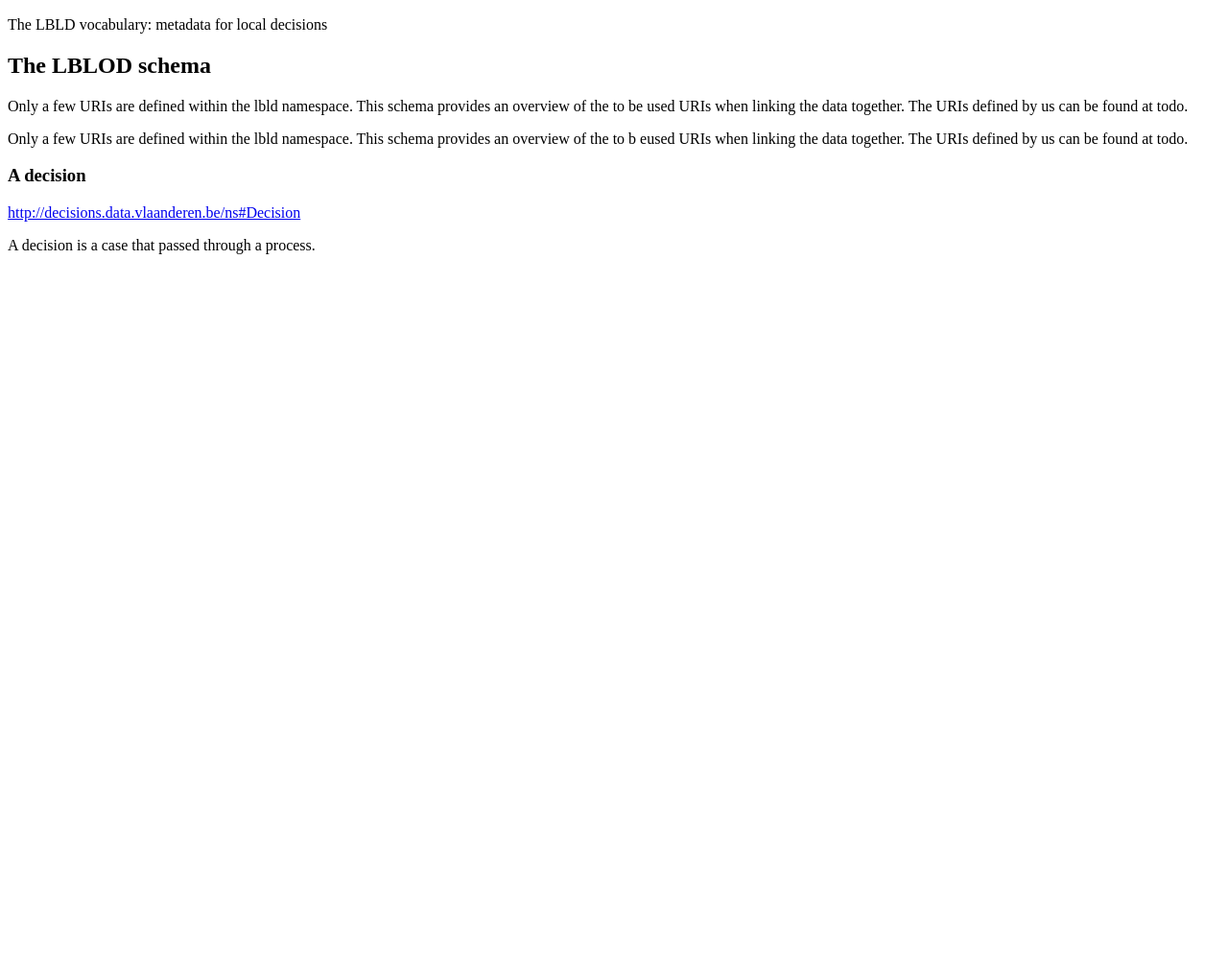
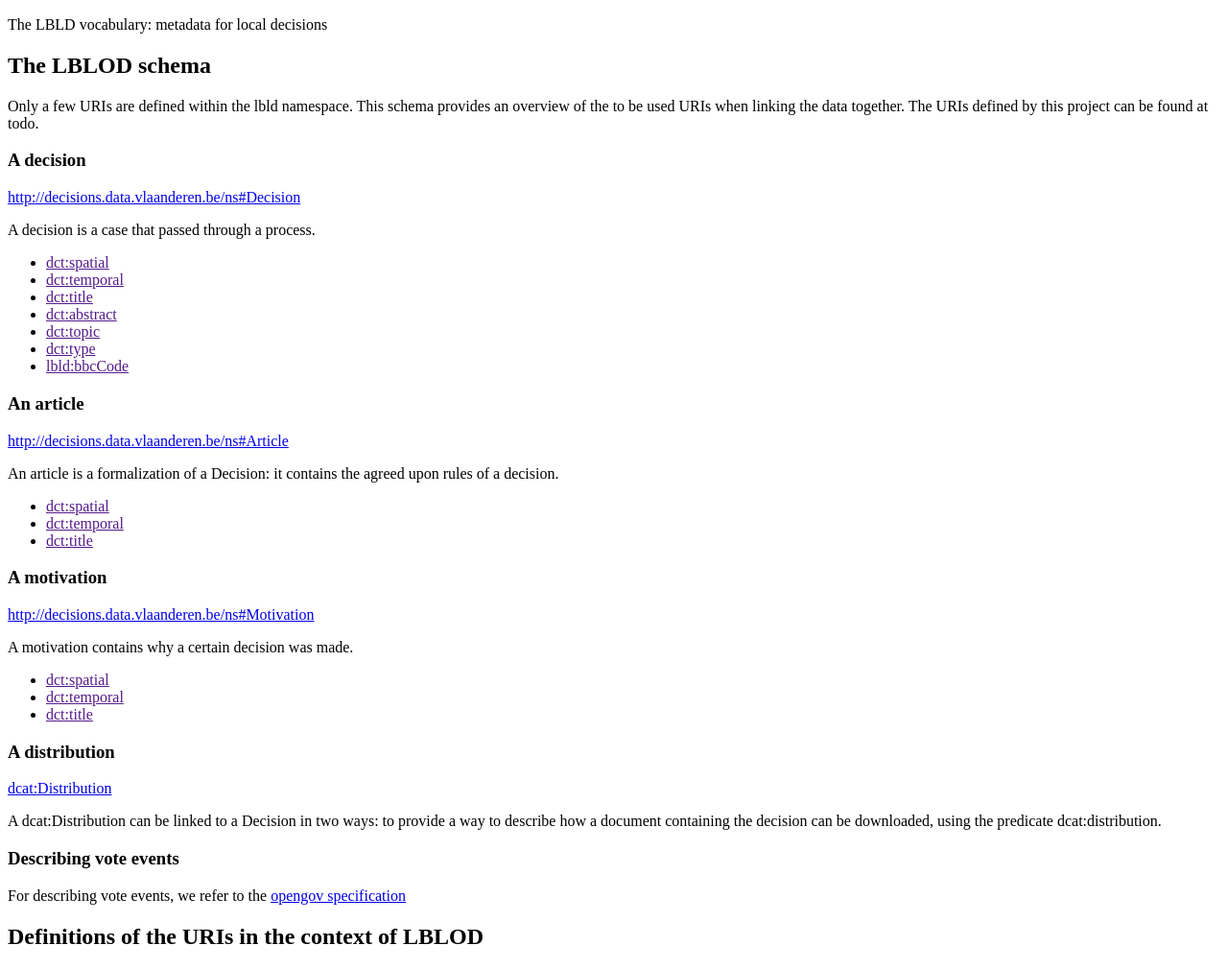
Before and after one commit to Ecoblockchain/vocabulary, a plain HTML site: page index.html in a window 1280 px wide. Shown: the part 594-1604 px from the top of the page at 96% size. Before the commit the page ends 875 px from the top, so only its background shows below. Drawn offline with Linux system fonts and the light colour scheme.

Commit message:
Added descriptions

```diff
--- a/index.html
+++ b/index.html
@@ -39,18 +39,63 @@
       <p>
         Only a few URIs are defined within the lbld namespace.
         This schema provides an overview of the to be used URIs when linking the data together.
-        The URIs defined by us can be found at todo.
-      </p>
-      <p class="informative">
-        Only a few URIs are defined within the lbld namespace.
-        This schema provides an overview of the to b eused URIs when linking the data together.
-        The URIs defined by us can be found at todo.
+        The URIs defined by this project can be found at todo.
       </p>
       <h3>A decision</h3>
       <p class="h3-uri"><a href="http://decisions.data.vlaanderen.be/ns#Decision">http://decisions.data.vlaanderen.be/ns#Decision</a></p>
-      <p class="conformative definition">
+      <p class="definition">
         A decision is a case that passed through a process.
       </p>
+      <p class="properties">
+        <ul class="hlist">
+          <li><a href="">dct:spatial</a></li>
+          <li><a href="">dct:temporal</a></li>
+          <li><a href="">dct:title</a></li>
+          <li><a href="">dct:abstract</a></li>
+          <li><a href="">dct:topic</a></li>
+          <li><a href="">dct:type</a></li>
+          <li><a href="">lbld:bbcCode</a></li>
+        </ul>
+      </p>
+      <h3>An article</h3>
+      <p class="h3-uri"><a href="http://decisions.data.vlaanderen.be/ns#Decision">http://decisions.data.vlaanderen.be/ns#Article</a></p>
+      <p class="definition">
+        An article is a formalization of a Decision: it contains the agreed upon rules of a decision.
+      </p>
+      <p class="properties">
+        <ul class="hlist">
+          <li><a href="">dct:spatial</a></li>
+          <li><a href="">dct:temporal</a></li>
+          <li><a href="">dct:title</a></li>
+        </ul>
+      </p>
+
+      <h3>A motivation</h3>
+      <p class="h3-uri"><a href="http://decisions.data.vlaanderen.be/ns#Decision">http://decisions.data.vlaanderen.be/ns#Motivation</a></p>
+      <p class="definition">
+        A motivation contains why a certain decision was made.
+      </p>
+      <p class="properties">
+        <ul class="hlist">
+          <li><a href="">dct:spatial</a></li>
+          <li><a href="">dct:temporal</a></li>
+          <li><a href="">dct:title</a></li>
+        </ul>
+      </p>
+
+      <h3>A distribution</h3>
+      <p class="h3-uri"><a href="#Distribution">dcat:Distribution</a></p>
+      <p>
+        A dcat:Distribution can be linked to a Decision in two ways: to provide a way to describe how a document containing the decision can be downloaded, using the predicate dcat:distribution.
+      </p>
+
+      <h3>Describing vote events</h3>
+      <p>For describing vote events, we refer to the <a href="http://www.popoloproject.com/specs/motion.html">opengov specification</a></p>
+    </section>
+
+    <section>
+      <h2>Definitions of the URIs in the context of LBLOD</h2>
+      <h3></h3>
     </section>
   </body>
 </html>
```
Also changed, not shown: 1 other file.
